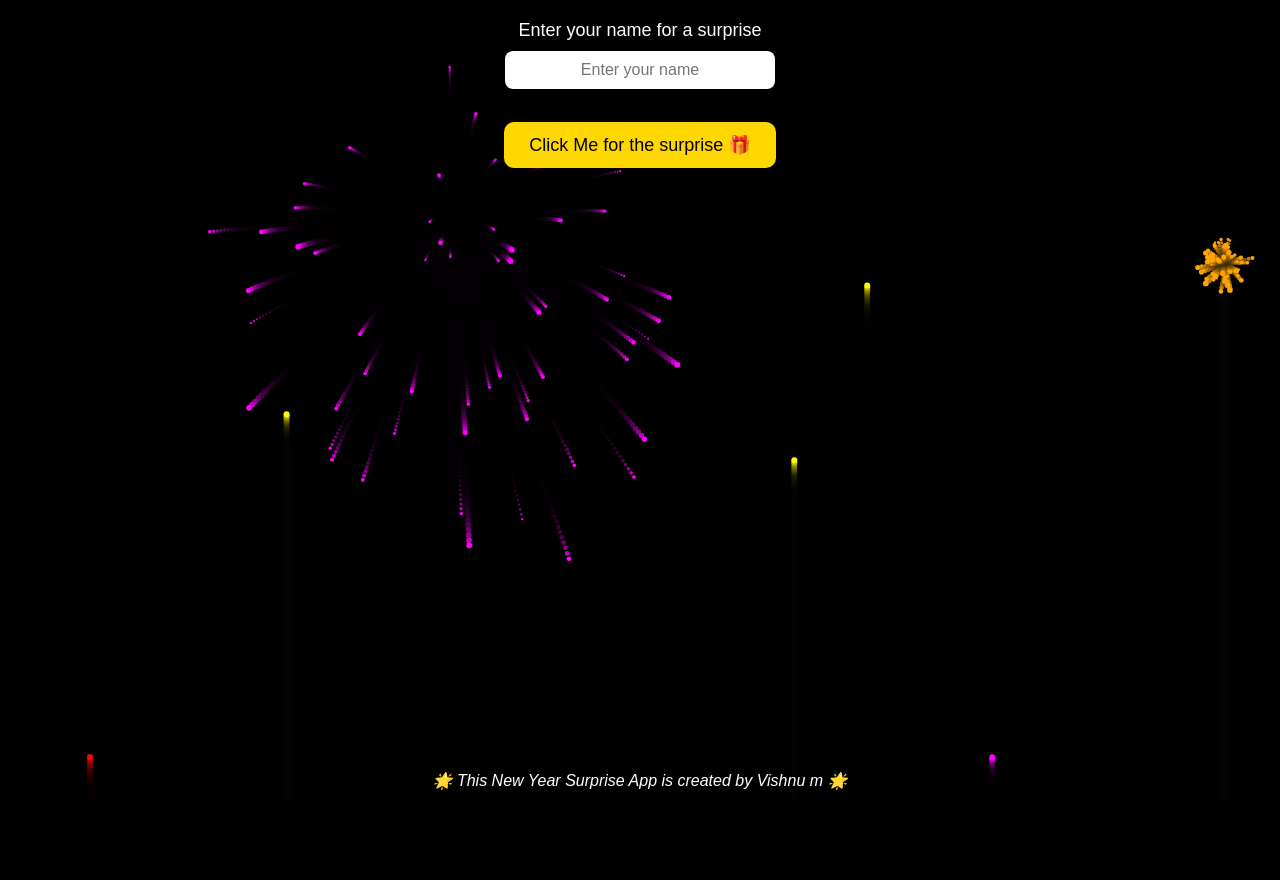
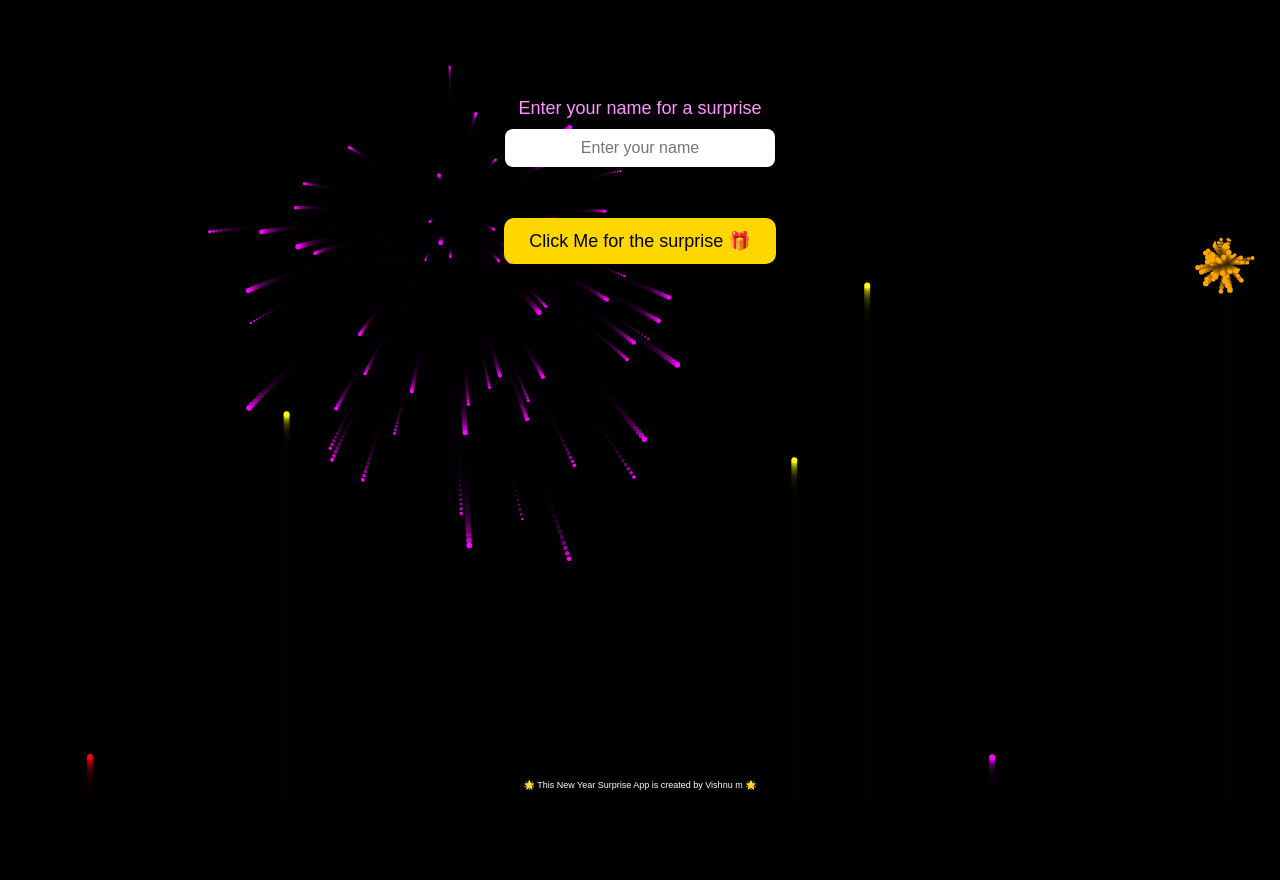
Before and after one commit to zoro-exe1710/html-x-python_2026, a Flask app: page / in a window 1280 px wide. Before the commit the page ends 790 px from the top, so only its background shows below. Run offline with Flask 3, Linux system fonts and the light colour scheme.

Commit message:
Add files via upload

```diff
--- a/templates/index.html
+++ b/templates/index.html
@@ -1,115 +1,35 @@
 <!DOCTYPE html>
-<html lang="en">
+<html>
 <head>
-    <meta charset="UTF-8">
     <title>New Year Surprise</title>
     <link rel="stylesheet" href="/static/style.css">
-    <style>
-        /* Center all content and style nicely */
-        body {
-            margin: 0;
-            padding: 0;
-            text-align: center;
-            background: black;
-            color: white;
-            font-family: Arial, sans-serif;
-            overflow: hidden;
-        }
-
-        h1 {
-            display: none; /* Show after name entry */
-            font-size: 36px;
-            color: gold;
-            margin-bottom: 30px;
-            text-shadow: 2px 2px 6px orange;
-        }
-
-        p {
-            font-size: 18px;
-            margin: 20px 0 10px;
-        }
-
-        input[type="text"] {
-            padding: 10px;
-            font-size: 16px;
-            border-radius: 8px;
-            border: none;
-            width: 250px;
-            text-align: center;
-        }
-
-        button {
-            padding: 12px 25px;
-            font-size: 18px;
-            background: gold;
-            border: none;
-            border-radius: 10px;
-            cursor: pointer;
-            margin-top: 15px;
-        }
-
-        button:hover {
-            background: orange;
-        }
-
-        #result {
-            margin-top: 25px;
-            font-size: 20px;
-            line-height: 1.6;
-        }
-
-        #panda-container {
-            display: none;
-            margin-top: 20px;
-        }
-
-        #panda-container img {
-            width: 150px;
-            max-width: 60%;
-        }
-
-        canvas {
-            position: fixed;
-            top: 0;
-            left: 0;
-            z-index: -1;
-        }
-
-        .credit {
-            position: fixed;
-            bottom: 10px;
-            width: 100%;
-            text-align: center;
-            color: white;
-            font-size: 16px;
-            text-shadow: 1px 1px 2px black;
-        }
-    </style>
 </head>
 <body>
 
 <canvas id="fireworks"></canvas>
 
-<h1 id="main-heading">🎉 Happy New Year 2026 🎉</h1>
+<h1 id="main-heading" style="display:none;">
+    🎉 Happy New Year 2026 🎉
+</h1>
 
 <p>Enter your name for a surprise</p>
 <input type="text" id="name" placeholder="Enter your name">
-<br>
+<br><br>
 <button onclick="getWish()">Click Me for the surprise 🎁</button>
 
 <h2 id="result"></h2>
 
 <!-- Panda below quote -->
-<div id="panda-container">
-    <img src="/static/panda.png" alt="Cute Panda">
+<div id="panda-container" style="display:none; text-align:center;">
+    <img src="/static/panda.png" alt="Cute Panda" width="150">
 </div>
 
 <audio id="music" src="/static/music.mp3"></audio>
 
 <script src="/static/script.js"></script>
 
-<div class="credit">
-    🌟 This New Year Surprise App is created by Vishnu m 🌟
+<div style="position: fixed; bottom: 10px; width: 100%; text-align: center; color: white; font-size: 9px; text-shadow: 1px 1px 2px black;">
+     🌟 This New Year Surprise App is created by Vishnu m 🌟
 </div>
 
 </body>
```
